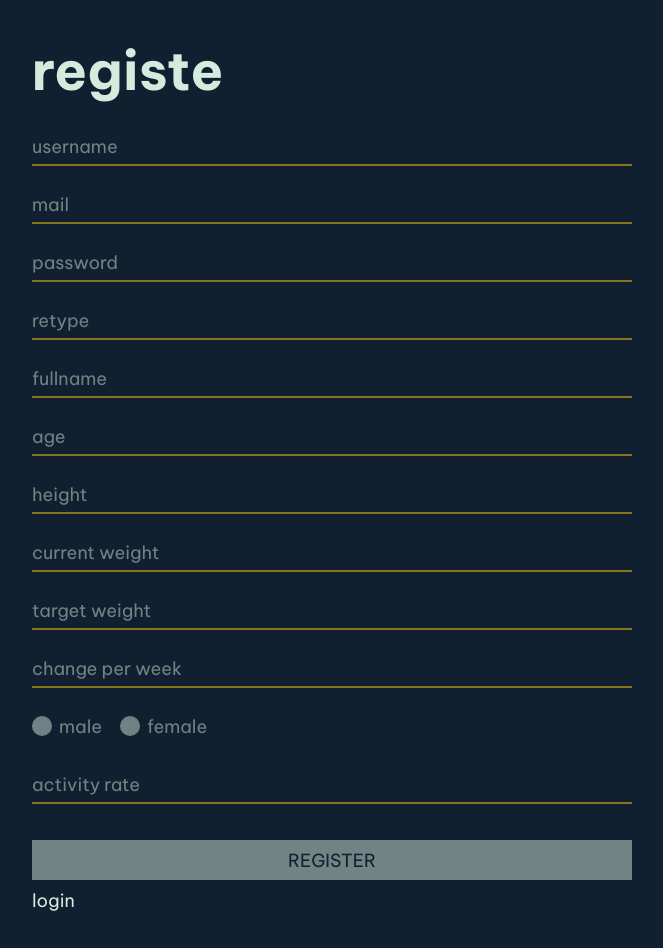
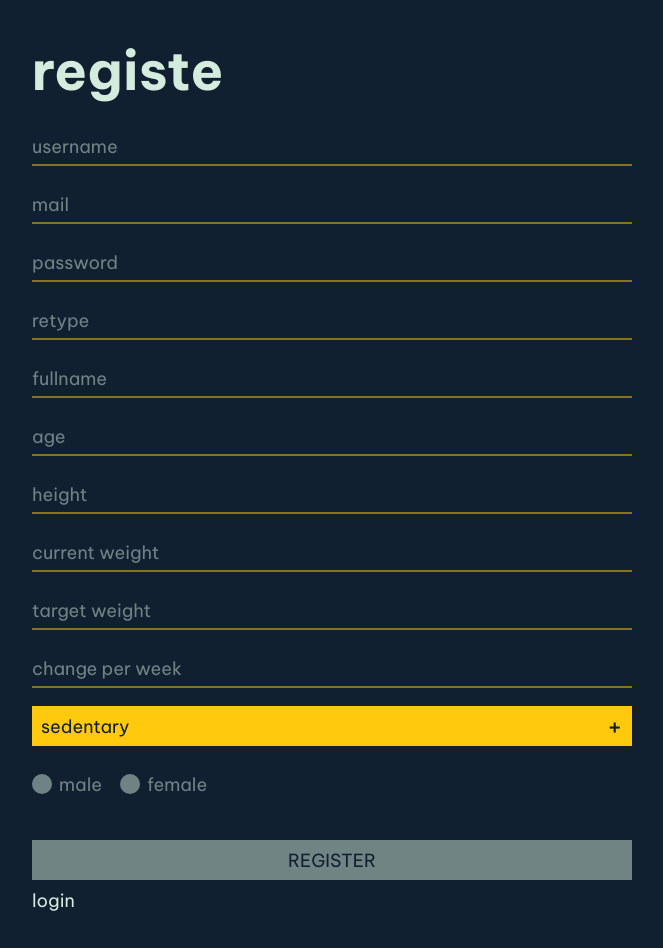
Before and after one commit to lusinger/getfit-app, an Angular app: page / in a window 1280 px wide. Shown: the whole page, without its empty margins (308-971 px from the left). Built offline with nearby package versions, Linux system fonts and the light colour scheme.

Commit message:
Add select menu for activity rating

```diff
--- a/src/app/features/register/register.component.html
+++ b/src/app/features/register/register.component.html
@@ -42,6 +42,18 @@
       <span>change per week</span>
       <input formControlName="changePerWeek" type="number" placeholder="change per week" spellcheck="false">
     </label>
+    <div class="select-container mt1" [ngStyle]="optionsShown ? {'height': '240px'} : {'height': '40px'}">
+      <div class="select-header" (click)="toggleOptions()">
+        <p>{{selectedActivity.key}}</p>
+        <p class="toggler">{{optionsShown ? '-' : '+'}}</p>
+      </div>
+      <div class="select-options" *ngIf="optionsShown">
+        <div *ngFor="let option of activityRatings | keyvalue" class="option" (click)="changeActivity(option)">
+          <p>{{option.key}}</p>
+          <p>{{option.value}}</p>
+        </div>
+      </div>
+    </div>
     <div class="radio-group mt1">
       <label class="radio-field light">
         <input formControlName="gender" type="radio" name="gender" value="male">
@@ -52,10 +64,6 @@
         <span>female</span>
       </label>
     </div>
-    <label class="input-field light mt1">
-      <span>activity rate</span>
-      <input formControlName="activityRate" type="number" placeholder="activity rate" spellcheck="false">
-    </label>
     <p class="error-message mt1">{{errorMessage}}</p>
     <button [disabled]="!registerForm.valid" class="light mt1" type="submit">register</button>
   </form>
--- a/src/app/features/register/register.component.sass
+++ b/src/app/features/register/register.component.sass
@@ -21,6 +21,38 @@
       flex-flow: row
       width: 100%
       height: auto
+    .select-container
+      position: relative
+      witdh: 100%
+      height: 40px
+      background: $accent
+      padding: 0 $rem*0.5
+      display: flex
+      .select-header
+        display: flex
+        flex-flow: row
+        justify-content: space-between
+        align-items: center
+        height: 40px
+        width: 100%
+        .toggler
+          font-size: $rem*1.5
+      .select-options
+        position: absolute
+        width: 100%
+        height: auto
+        top: 40px
+        left: 0
+        .option
+          cursor: pointer
+          padding: 0 $rem*0.5
+          width: 100%
+          height: 40px
+          display: flex
+          justify-content: space-between
+          align-items: center
+          background: $accent
+          border-bottom: 1px solid $darkest-medium
     .error-message
       color: $accent
       font-style: italic
--- a/src/app/features/register/register.component.ts
+++ b/src/app/features/register/register.component.ts
@@ -31,9 +31,24 @@ export class RegisterComponent implements OnInit {
   formTitle: string = 'getfit';
   errorMessage: string = '';
 
+  optionsShown: boolean = false;
+  selectedActivity: {key: string, value: number} = {
+    key: 'sedentary',
+    value: 1.2,
+  };
+
+  activityRatings: {[key: string]: number} = {
+    'sedentary': 1.2,
+    'lightly active': 1.375,
+    'moderatly active': 1.55,
+    'very active': 1.725,
+    'extra active': 1.9,
+  };
+
   constructor(private auth: AuthService) { }
 
   ngOnInit(): void {
+    this.registerForm.get('activityRate')?.setValue(1.2);
   }
 
   onTextChanged($event: string): void{
@@ -53,4 +68,14 @@ export class RegisterComponent implements OnInit {
       },
     });
   }
+
+  changeActivity(option: any): void{
+    this.selectedActivity = option
+    this.registerForm.get('activityRate')?.setValue(option.value);
+    this.optionsShown = false;
+  }
+
+  toggleOptions(): void{
+    this.optionsShown = !this.optionsShown;
+  }
 }
```
